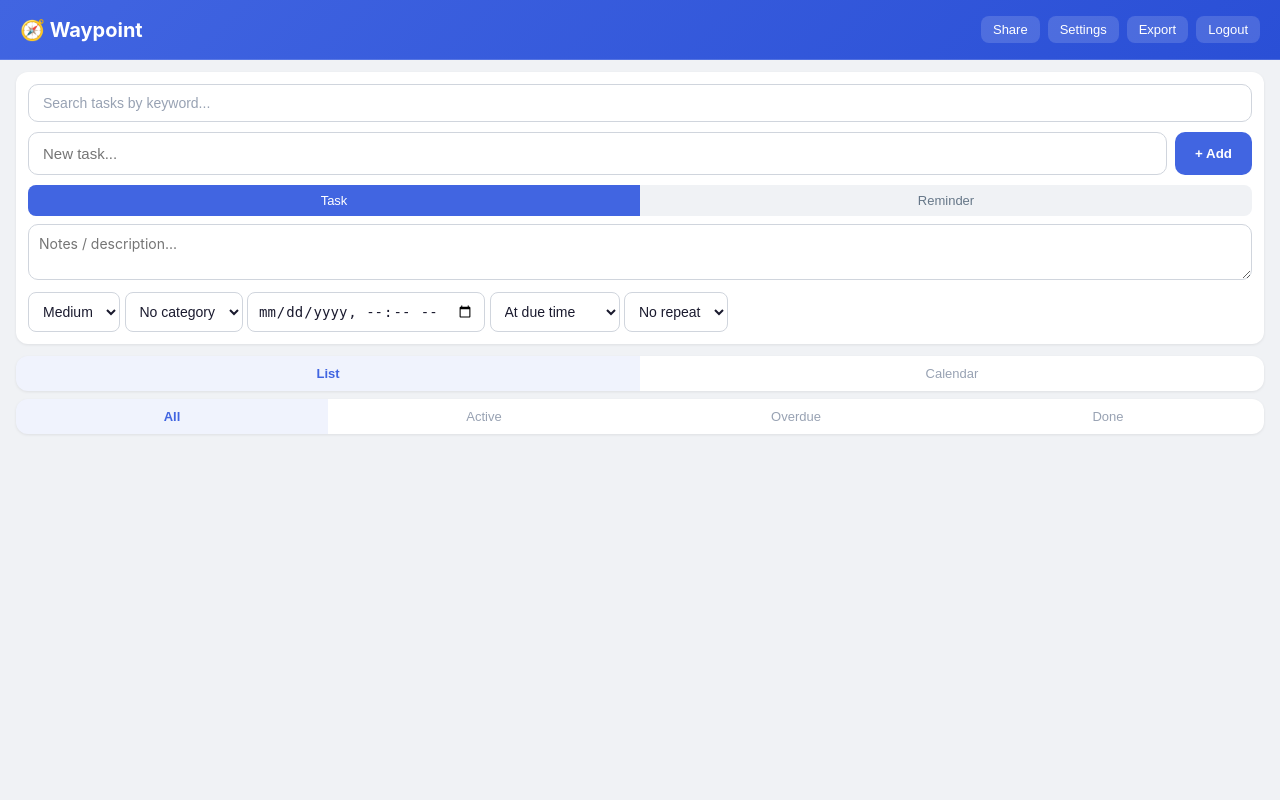
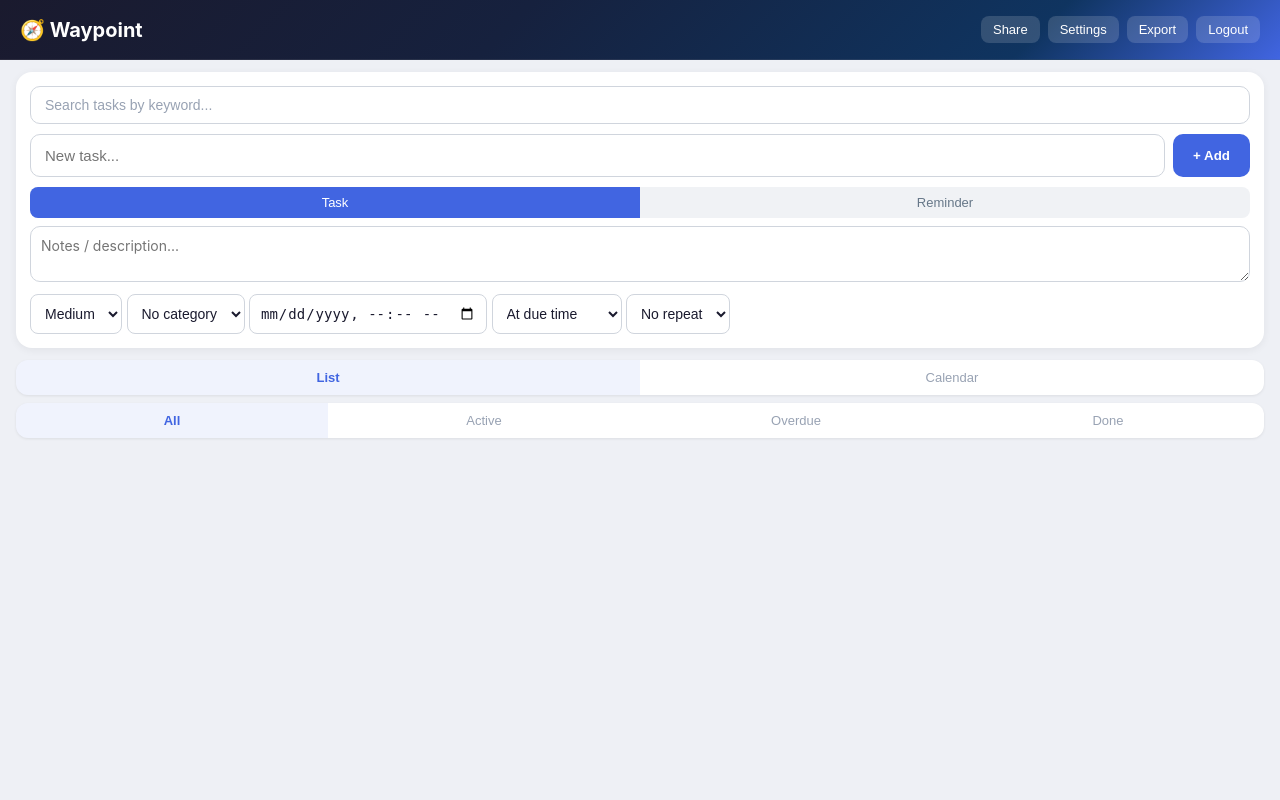
Before and after one commit to notpopimp/taskremind, a Python web app: template templates/index.html in a window 1280 px wide. Run offline with Jinja, Linux system fonts and the light colour scheme; the template is opened without the code that fills it, so the values that code supplies are empty.

Commit message:
Beautify main app page: darker header, softer background, better task card styling

```diff
--- a/templates/index.html
+++ b/templates/index.html
@@ -16,16 +16,16 @@
         * { margin: 0; padding: 0; box-sizing: border-box; }
         body {
             font-family: -apple-system, BlinkMacSystemFont, 'Segoe UI', Roboto, sans-serif;
-            background: #f0f2f5; color: #1a1a2e; min-height: 100vh; padding: 0 0 80px 0;
+            background: #eef0f5; color: #1a1a2e; min-height: 100vh; padding: 0 0 80px 0;
         }
         .header {
-            background: linear-gradient(135deg, #4165e1, #2a4fd6);
+            background: linear-gradient(135deg, #1a1a2e 0%, #16213e 40%, #0f3460 80%, #4165e1 100%);
             padding: 16px 20px;
             display: flex; justify-content: space-between; align-items: center;
-            border-bottom: 1px solid rgba(255,255,255,0.15);
+            border-bottom: 1px solid rgba(255,255,255,0.08);
             position: sticky; top: 0; z-index: 10; color: white;
         }
-        .header h1 { font-size: 20px; }
+        .header h1 { font-size: 20px; font-weight: 700; }
         .header-actions { display: flex; gap: 8px; align-items: center; }
         .header-actions button {
             background: rgba(255,255,255,0.15); border: none; color: white;
@@ -61,8 +61,8 @@
 
         .toolbar {
             margin: 12px 16px;
-            background: white; border-radius: 12px;
-            padding: 12px; box-shadow: 0 1px 3px rgba(0,0,0,0.08);
+            background: white; border-radius: 16px;
+            padding: 14px; box-shadow: 0 2px 8px rgba(0,0,0,0.06);
         }
         .search-row {
             display: flex; gap: 8px; margin-bottom: 10px;
@@ -137,14 +137,15 @@
 
         .task-list-view { margin: 0 16px; }
         .task-item {
-            background: white; border: 1px solid #e2e6ea;
-            border-radius: 12px; padding: 14px 16px;
+            background: white; border: 1px solid #e8ecf0;
+            border-radius: 14px; padding: 14px 16px;
             margin-bottom: 8px; display: flex; align-items: center; gap: 12px;
-            transition: all 0.2s; box-shadow: 0 1px 2px rgba(0,0,0,0.04);
+            transition: all 0.2s; box-shadow: 0 1px 3px rgba(0,0,0,0.04);
         }
-        .task-item.completed { opacity: 0.55; }
-        .task-item.completed .task-title { text-decoration: line-through; }
-        .task-item.overdue { border-color: #e53935; border-left: 3px solid #e53935; }
+        .task-item:hover { border-color: #d0d5dd; box-shadow: 0 2px 8px rgba(0,0,0,0.06); }
+        .task-item.completed { opacity: 0.5; }
+        .task-item.completed .task-title { text-decoration: line-through; color: #98a2b3; }
+        .task-item.overdue { border-color: #e53935; border-left: 3px solid #e53935; background: #fff8f8; }
 
         .task-priority {
             width: 4px; height: 36px; border-radius: 2px; flex-shrink: 0;
```
